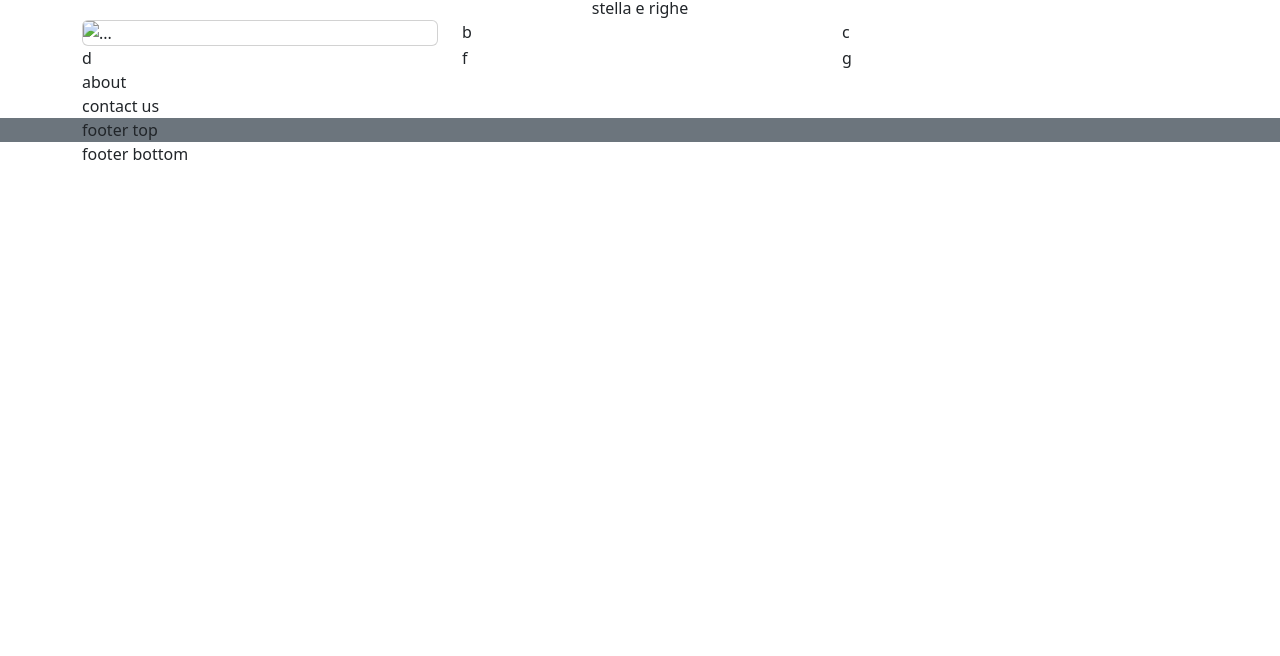
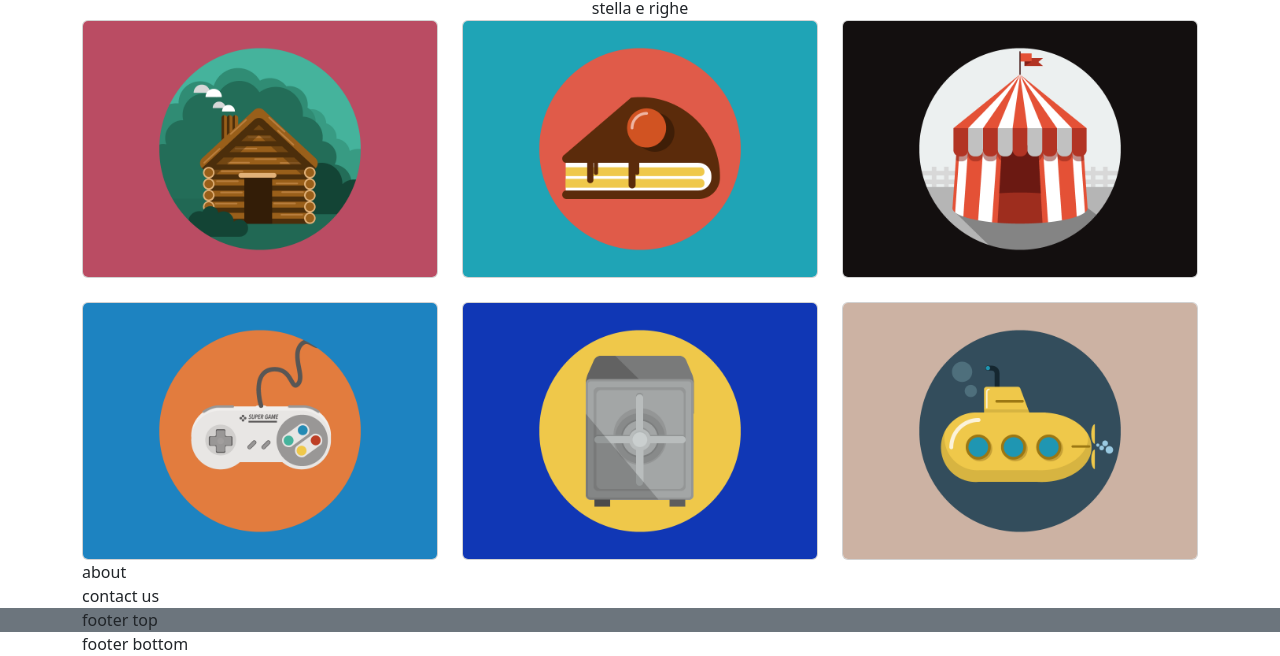
Before and after one commit to adrisala20/html-css-bootstrap-freelancer, a plain HTML site: page index.html in a window 1280 px wide. Shown: the part 154-810 px from the top of the page. Drawn offline with nearby package versions, Linux system fonts and the light colour scheme.

Commit message:
add cards

```diff
--- a/css/style.css
+++ b/css/style.css
@@ -1,9 +1,8 @@
 .as-debug {
     border: 2px solid red;
 }
-
 .odd {
-    background-color: #1abc9c;
+    background-color: #16b056;
 }
 .bg-footer-bottom {
     background-color: #2C3e50;
--- a/index.html
+++ b/index.html
@@ -1,19 +1,23 @@
 <!DOCTYPE html>
 <html lang="en">
+
 <head>
   <meta charset="UTF-8">
   <meta name="viewport" content="width=device-width, initial-scale=1.0">
   <title>Bootstrap</title>
-    <link href="https://cdn.jsdelivr.net/npm/bootstrap@5.3.3/dist/css/bootstrap.min.css" rel="stylesheet" integrity="sha384-QWTKZyjpPEjISv5WaRU9OFeRpok6YctnYmDr5pNlyT2bRjXh0JMhjY6hW+ALEwIH" crossorigin="anonymous">
+  <link href="https://cdn.jsdelivr.net/npm/bootstrap@5.3.3/dist/css/bootstrap.min.css" rel="stylesheet"
+    integrity="sha384-QWTKZyjpPEjISv5WaRU9OFeRpok6YctnYmDr5pNlyT2bRjXh0JMhjY6hW+ALEwIH" crossorigin="anonymous">
 
 </head>
+
 <body>
   <!------------ header ----------->
   <header class="bg-black as-debug">
     <nav class="navbar navbar-expand-lg bg-dark " data-bs-theme="dark">
-            <div class="container">
+      <div class="container m-auto ">
         <a class="navbar-brand" href="#">portfolio</a>
-              <button class="navbar-toggler" type="button" data-bs-toggle="collapse" data-bs-target="#portfolio-nav" aria-controls="navbarSupportedContent" aria-expanded="false" aria-label="Toggle navigation">
+        <button class="navbar-toggler" type="button" data-bs-toggle="collapse" data-bs-target="#portfolio-nav"
+          aria-controls="navbarSupportedContent" aria-expanded="false" aria-label="Toggle navigation">
           <span class="navbar-toggler-icon"></span>
         </button>
         <div class="collapse navbar-collapse" id="portfolio-nav">
@@ -37,31 +41,51 @@
   <!-- --------- main ------------ -->
   <main class="as-debug">
     <section class="odd as-debug" id="hero">
-           <div class="container">
+      <div class="container text-center as-debug">
         hero
       </div>
     </section>
     <!-- ------- section portfolio : m-auto= per centralo senza flex------ -->
     <section class="as-debug" id="portfolio">
-            <div class="container m-auto ">
+      <div class="container ">
         <h2 class="text-uppercase text-center ">Portfolio</h2>
         <div class="star m-auto text-center">
           stella e righe
         </div>
-                 <div class="row gp-4">
+        <div class="row gy-4">
           <div class="col-12 col-md-6 col-xl-4">
             <!-- -- prima classe con clelia /ocerflow hidden
                         img-fluid per essere sicura che le immagini prendano il 100% -->
             <div class="card overflow-hidden ">
-                            <img src="..." class="img-fluid " alt="...">
-
+              <img src="img/cabin.png" class="img-fluid " alt="cabin immagine">
             </div>
           </div>
-                    <div class="col-12 col-md-6 col-xl-4">b</div>
-                    <div class="col-12 col-md-6 col-xl-4">c</div>
-                    <div class="col-12 col-md-6 col-xl-4">d</div>
-                    <div class="col-12 col-md-6 col-xl-4">f</div>
-                    <div class="col-12 col-md-6 col-xl-4">g</div>
+            <div class="col-12 col-md-6 col-xl-4">
+              <div class="card overflow-hidden ">
+                <img src="img/cake.png" class="img-fluid " alt="cake immagine">
+              </div>
+            </div>
+            <div class="col-12 col-md-6 col-xl-4">
+              <div class="card overflow-hidden ">
+                <img src="img/circus.png" class="img-fluid " alt="circus immagine">
+              </div>
+            </div>
+            <div class="col-12 col-md-6 col-xl-4">
+              <div class="card overflow-hidden ">
+                <img src="img/game.png" class="img-fluid " alt="game immagine">
+              </div>
+            </div>
+            <div class="col-12 col-md-6 col-xl-4">
+              <div class="card overflow-hidden ">
+                <img src="img/safe.png" class="img-fluid " alt="safe immagine">
+              </div>
+            </div>
+            <div class="col-12 col-md-6 col-xl-4">
+              <div class="card overflow-hidden ">
+                <img src="img/submarine.png" class="img-fluid " alt="submarine immagine">
+              </div>
+            </div>
+          </div>
         </div>
       </div>
 
@@ -95,6 +119,9 @@
     </div>
   </footer>
 
-    <script src="https://cdn.jsdelivr.net/npm/bootstrap@5.3.3/dist/js/bootstrap.bundle.min.js" integrity="sha384-YvpcrYf0tY3lHB60NNkmXc5s9fDVZLESaAA55NDzOxhy9GkcIdslK1eN7N6jIeHz" crossorigin="anonymous"></script>
+  <script src="https://cdn.jsdelivr.net/npm/bootstrap@5.3.3/dist/js/bootstrap.bundle.min.js"
+    integrity="sha384-YvpcrYf0tY3lHB60NNkmXc5s9fDVZLESaAA55NDzOxhy9GkcIdslK1eN7N6jIeHz"
+    crossorigin="anonymous"></script>
 </body>
+
 </html>
```
Lines whose indentation alone changed are shown as unchanged.
